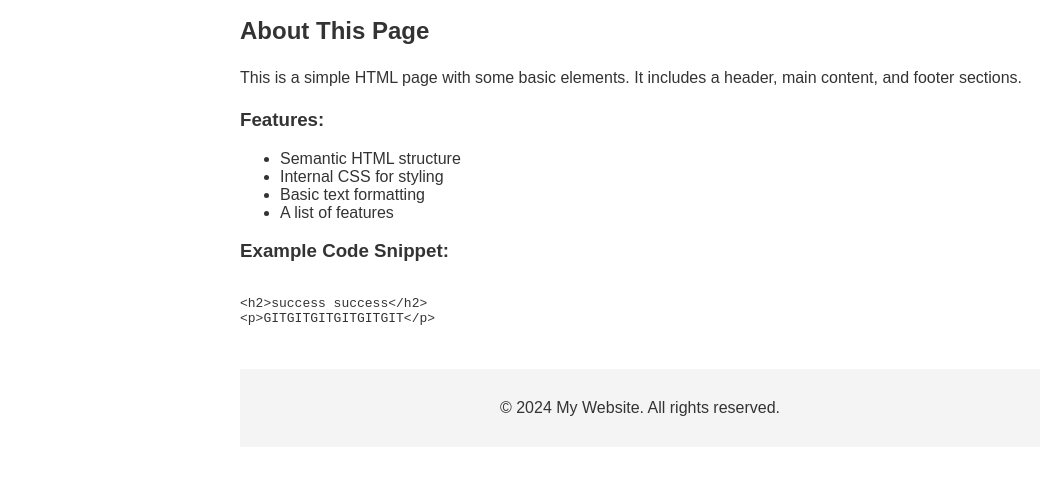
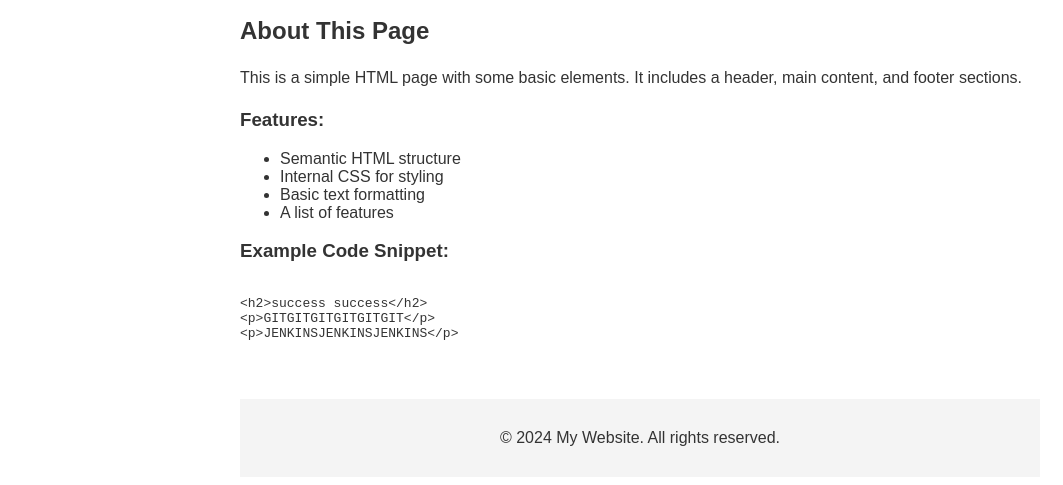
Before and after one commit to komalreddi/mytest, a plain HTML site: page indes.html in a window 1280 px wide. Shown: the part 141-626 px from the top of the page, without its empty margins (0-1063 px from the left). Drawn offline with Linux system fonts and the light colour scheme.

Commit message:
Update indes.html

```diff
--- a/indes.html
+++ b/indes.html
@@ -54,6 +54,8 @@ finally cicd done by me
 <code>
 &lt;h2&gt;success success&lt;/h2&gt;
 &lt;p&gt;GITGITGITGITGITGIT&lt;/p&gt;
+&lt;p&gt;JENKINSJENKINSJENKINS&lt;/p&gt;
+
 </code>
             </pre>
         </main>
```
